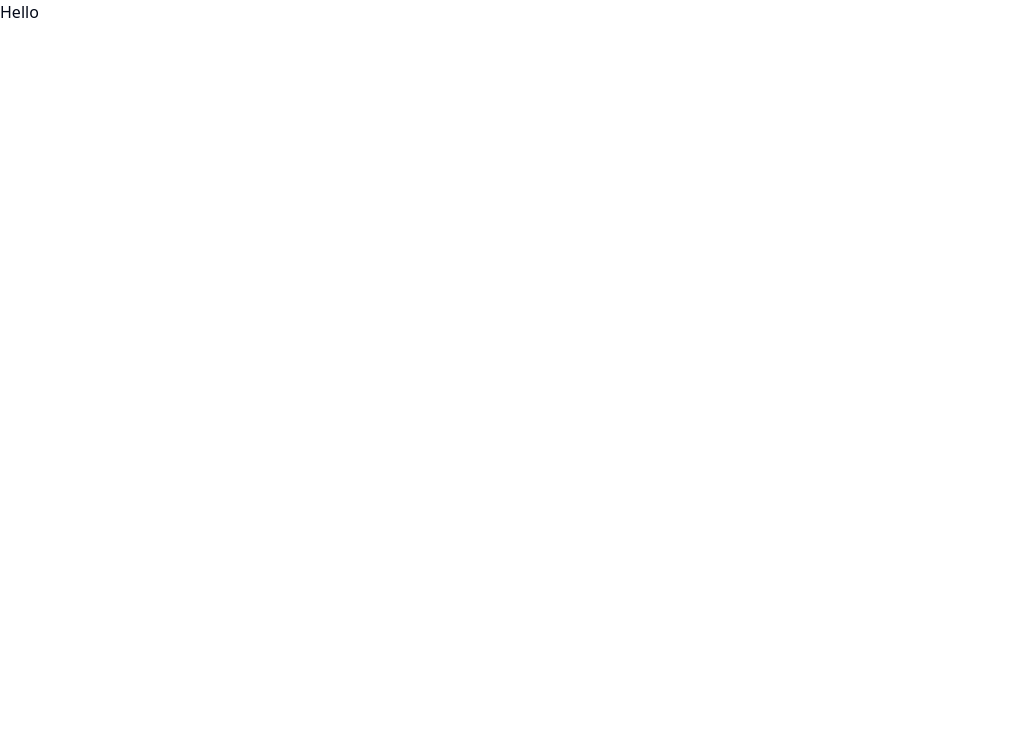
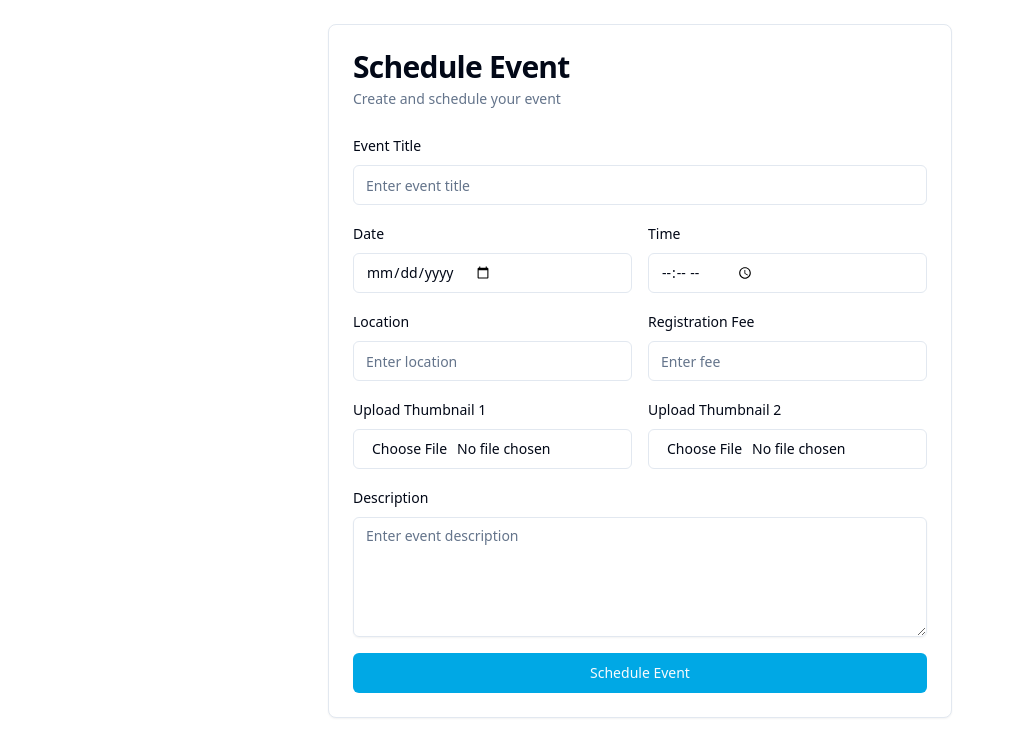
Before and after one commit to mirajspk/event-notif, a React (Vite) app in the folder frontend/: page / in a window 1280 px wide. Shown: the top 756 px of the page, without its empty margins (0-1014 px from the left). Built offline with nearby package versions, Linux system fonts and the light colour scheme.

Commit message:
add event-schedule form

```diff
--- a/frontend/src/App.jsx
+++ b/frontend/src/App.jsx
@@ -1,7 +1,9 @@
+import ScheduleEventForm from "./components/event-schedule"
+
 export default function Home() {
   return (
     <div>
-      Hello
+      <ScheduleEventForm/>
     </div>
   )
 }
--- /dev/null
+++ b/frontend/src/components/event-schedule.jsx
@@ -0,0 +1,234 @@
+"use client";
+
+import React, { useState } from "react";
+import { useForm } from "react-hook-form";
+import { zodResolver } from "@hookform/resolvers/zod";
+import { Button } from "@/components/ui/button";
+import { Form, FormControl, FormField, FormItem, FormLabel, FormMessage } from "@/components/ui/form";
+import { Input } from "@/components/ui/input";
+import { Textarea } from "@/components/ui/textarea";
+import { Card, CardHeader, CardTitle, CardDescription, CardContent } from "@/components/ui/card";
+import { eventSchema } from "@/lib/schedule-schema";
+import { Icons } from "./ui/icons";
+
+export default function ScheduleEventForm() {
+  const [isLoading, setIsLoading] = useState(false);
+
+  const form = useForm({
+    resolver: zodResolver(eventSchema),
+    defaultValues: {
+      eventTitle: "",
+      date: "",
+      time: "",
+      location: "",
+      registrationFee: "",
+      thumbnail1: undefined,
+      thumbnail2: undefined,
+      description: "",
+    },
+  });
+
+  async function onSubmit(values) {
+    setIsLoading(true);
+    try {
+
+      await new Promise((resolve) => setTimeout(resolve, 2000));
+      console.log(values);
+    } finally {
+      setIsLoading(false);
+    }
+  }
+
+  return (
+    <div className="w-full max-w-2xl mx-auto p-6">
+      <Card>
+        <CardHeader className="space-y-1">
+          <CardTitle className="text-3xl font-semibold">Schedule Event</CardTitle>
+          <CardDescription>Create and schedule your event</CardDescription>
+        </CardHeader>
+        <CardContent>
+          <Form {...form}>
+            <form onSubmit={form.handleSubmit(onSubmit)} className="space-y-4">
+
+              <FormField
+                control={form.control}
+                name="eventTitle"
+                render={({ field }) => (
+                  <FormItem>
+                    <FormLabel>Event Title</FormLabel>
+                    <FormControl>
+                      <Input
+                        placeholder="Enter event title"
+                        {...field}
+                        disabled={isLoading}
+                      />
+                    </FormControl>
+                    <FormMessage />
+                  </FormItem>
+                )}
+              />
+
+
+              <div className="flex gap-4">
+
+                <FormField
+                  control={form.control}
+                  name="date"
+                  render={({ field }) => (
+                    <FormItem className="flex-1">
+                      <FormLabel>Date</FormLabel>
+                      <FormControl>
+                        <Input
+                          type="date"
+                          {...field}
+                          disabled={isLoading}
+                        />
+                      </FormControl>
+                      <FormMessage />
+                    </FormItem>
+                  )}
+                />
+
+
+                <FormField
+                  control={form.control}
+                  name="time"
+                  render={({ field }) => (
+                    <FormItem className="flex-1">
+                      <FormLabel>Time</FormLabel>
+                      <FormControl>
+                        <Input
+                          type="time"
+                          {...field}
+                          disabled={isLoading}
+                        />
+                      </FormControl>
+                      <FormMessage />
+                    </FormItem>
+                  )}
+                />
+              </div>
+
+
+              <div className="flex gap-4">
+
+                <FormField
+                  control={form.control}
+                  name="location"
+                  render={({ field }) => (
+                    <FormItem className="flex-1">
+                      <FormLabel>Location</FormLabel>
+                      <FormControl>
+                        <Input
+                          placeholder="Enter location"
+                          {...field}
+                          disabled={isLoading}
+                        />
+                      </FormControl>
+                      <FormMessage />
+                    </FormItem>
+                  )}
+                />
+
+
+                <FormField
+                  control={form.control}
+                  name="registrationFee"
+                  render={({ field }) => (
+                    <FormItem className="flex-1">
+                      <FormLabel>Registration Fee</FormLabel>
+                      <FormControl>
+                        <Input
+                          type="number"
+                          placeholder="Enter fee"
+                          {...field}
+                          disabled={isLoading}
+                        />
+                      </FormControl>
+                      <FormMessage />
+                    </FormItem>
+                  )}
+                />
+              </div>
+
+
+              <div className="flex gap-4">
+
+                <FormField
+                  control={form.control}
+                  name="thumbnail1"
+                  render={({ field }) => (
+                    <FormItem className="flex-1">
+                      <FormLabel>Upload Thumbnail 1</FormLabel>
+                      <FormControl>
+                        <Input
+                          type="file"
+                          accept="image/*"
+                          onChange={(e) => field.onChange(e.target.files?.[0])}
+                          disabled={isLoading}
+                        />
+                      </FormControl>
+                      <FormMessage />
+                    </FormItem>
+                  )}
+                />
+
+
+                <FormField
+                  control={form.control}
+                  name="thumbnail2"
+                  render={({ field }) => (
+                    <FormItem className="flex-1">
+                      <FormLabel>Upload Thumbnail 2</FormLabel>
+                      <FormControl>
+                        <Input
+                          type="file"
+                          accept="image/*"
+                          onChange={(e) => field.onChange(e.target.files?.[0])}
+                          disabled={isLoading}
+                        />
+                      </FormControl>
+                      <FormMessage />
+                    </FormItem>
+                  )}
+                />
+              </div>
+
+
+              <FormField
+                control={form.control}
+                name="description"
+                render={({ field }) => (
+                  <FormItem>
+                    <FormLabel>Description</FormLabel>
+                    <FormControl>
+                      <Textarea
+                        placeholder="Enter event description"
+                        {...field}
+                        disabled={isLoading}
+                        className="min-h-[120px]"
+                      />
+                    </FormControl>
+                    <FormMessage />
+                  </FormItem>
+                )}
+              />
+
+
+              <Button className="w-full bg-[#00A8E5] hover:bg-[#4299cc]" type="submit" disabled={isLoading}>
+                {isLoading ? (
+                  <>
+                    <Icons.spinner className="mr-2 h-4 w-4 animate-spin" />
+                    Scheduling...
+                  </>
+                ) : (
+                  "Schedule Event"
+                )}
+              </Button>
+            </form>
+          </Form>
+        </CardContent>
+      </Card>
+    </div>
+  );
+}
```
Also changed, not shown: frontend/package.json (+11 -2 lines), 1 other file (tests, documents, lock files or other folders).
